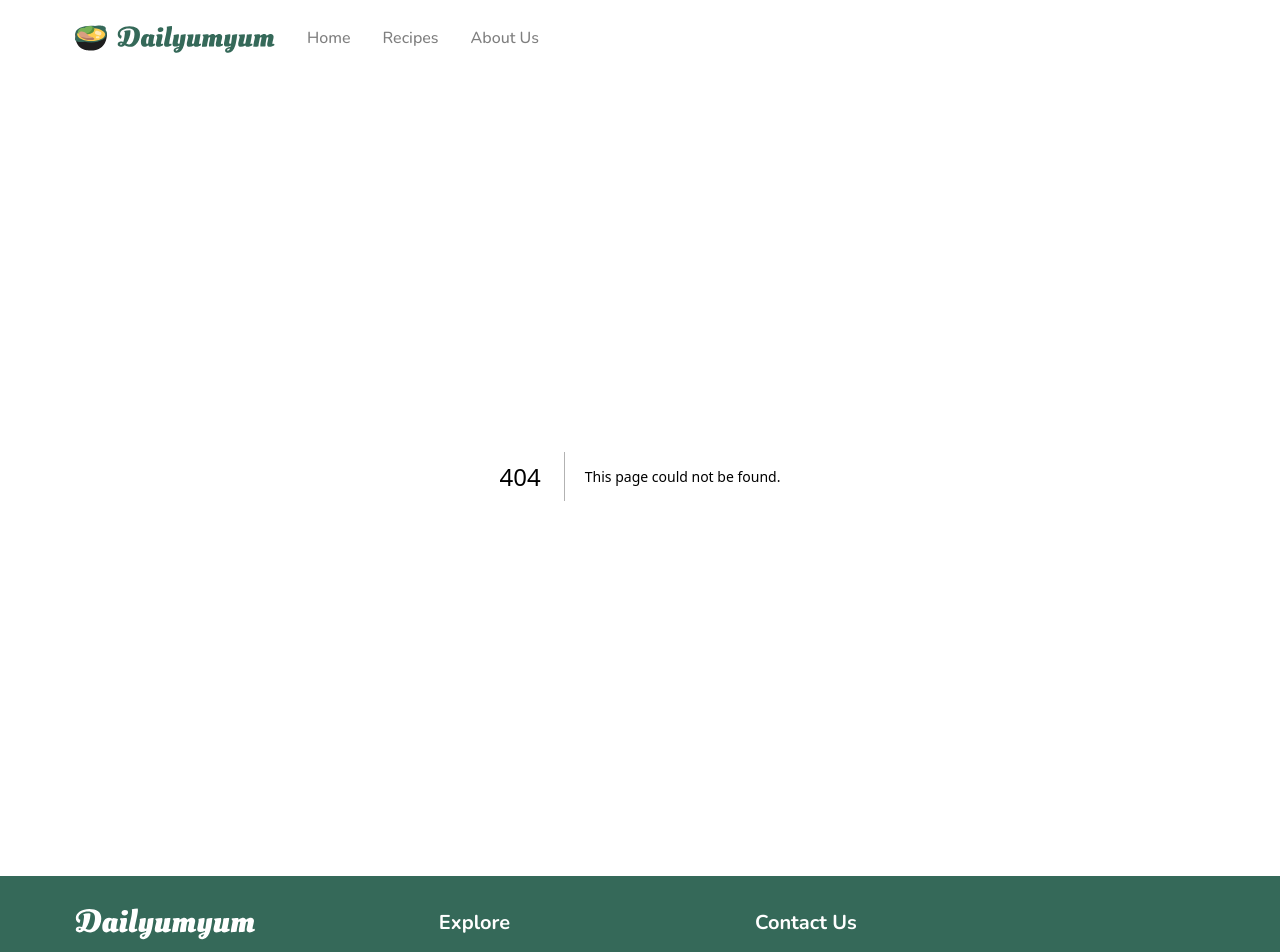
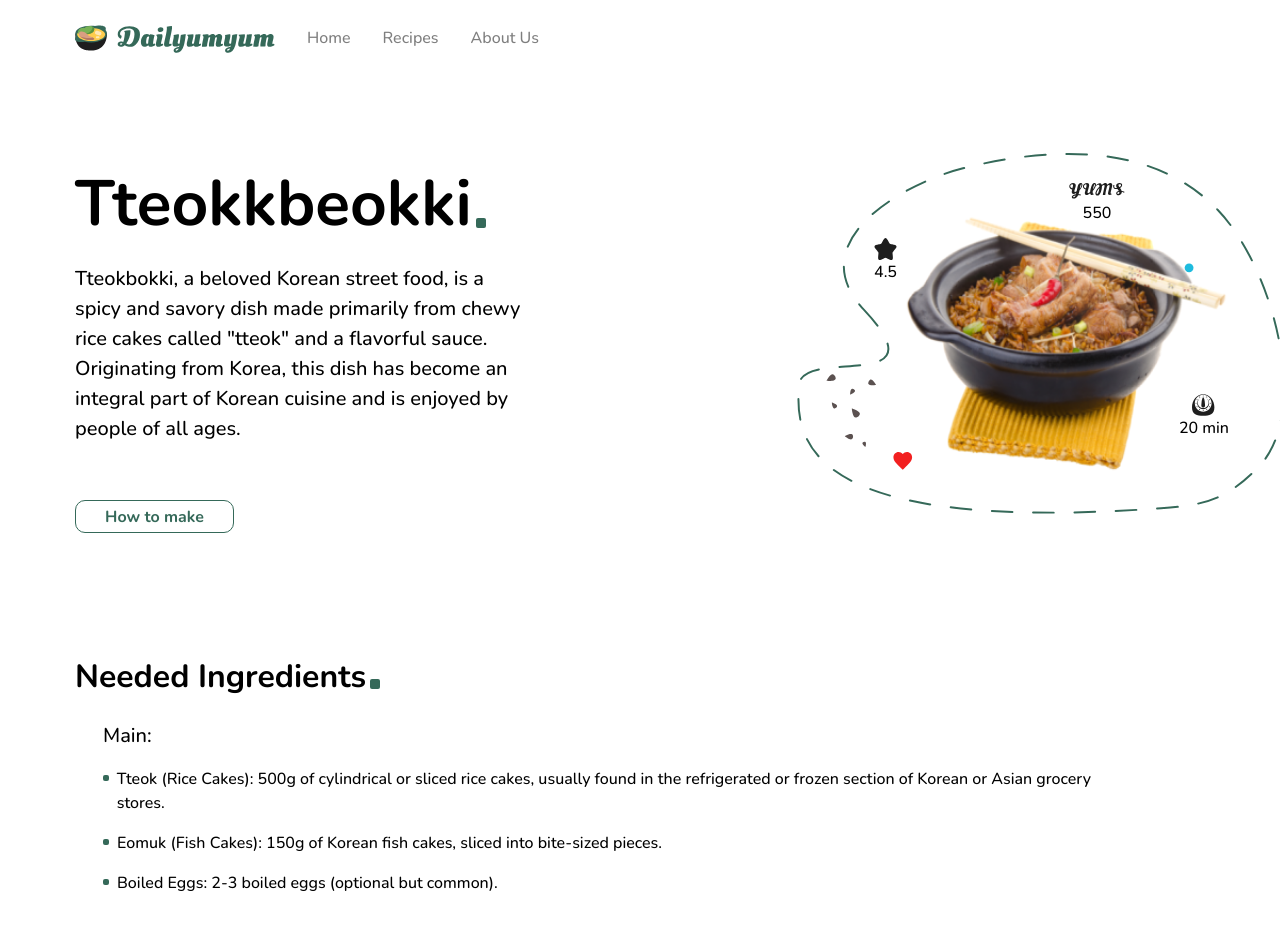
Before and after one commit to TsvettyM/dailyumyum-cfui, a Next.js app: page /recipe/Bibimbap in a window 1280 px wide. Before the commit this address had no page. Shown: the top 952 px of the page. Built offline with nearby package versions, Linux system fonts and the light colour scheme.

Commit message:
[YUM -7] - initial

```diff
--- a/features/common/components/CommonCard.tsx
+++ b/features/common/components/CommonCard.tsx
@@ -16,7 +16,7 @@ interface IProps {
 const CommonCard = ({ recipe, size }: IProps) => {
   return (
     <Link
-      href="/"
+      href={`/recipe/${recipe.title}`}
       className={classNames(
         "common__card w-full relative flex flex-col items-center justify-center rounded-10 text-center shadow-bottom",
         {
--- a/features/icons/components/IconBGAbout.tsx
+++ b/features/icons/components/IconBGAbout.tsx
@@ -13,7 +13,7 @@ const IconBGAbout = ({ className }: IIcon) => {
         d="M398.001 383.501C398.001 383.501 452.851 388.403 486.001 354.5C530.001 309.5 518.501 299.667 486.001 253.5C453.501 207.333 517.686 164.337 481.5 105.5C443.14 43.129 398.414 28.7292 325.5 22.0001C246.567 14.7153 201.266 14.0643 154.5 51.0013C102.704 91.9122 81.5223 102.841 115.5 156C146.5 204.5 -17.5002 291.5 94 366.5C119.359 383.558 172.501 383.501 172.501 383.501"
         stroke="#356959"
         stroke-width="2"
-        stroke-dasharray="22 22"
+        strokeDasharray="22 22"
       />
       <rect x="101" y="327" width="17" height="17" rx="4" fill="#FF9900" />
       <path
--- a/features/icons/components/IconBGIntro.tsx
+++ b/features/icons/components/IconBGIntro.tsx
@@ -17,7 +17,7 @@ const IconIntro = ({ className }: IIcon) => {
         stroke="#356959"
         stroke-width="2"
         stroke-linecap="round"
-        stroke-dasharray="21 21"
+        strokeDasharray="21 21"
       />
       <circle cx="397.5" cy="117.5" r="4.5" fill="#1EBBDE" />
       <rect x="374" y="309.45" width="17" height="17" rx="4" fill="#FF9900" />
--- /dev/null
+++ b/features/icons/components/IconRecipe.tsx
@@ -0,0 +1,57 @@
+import IIcon from "../interfaces/icon.interface";
+
+const IconRecipe = ({ className }: IIcon) => {
+  return (
+    <svg
+      className={className}
+      width="496"
+      height="367"
+      viewBox="0 0 496 367"
+      fill="none"
+      xmlns="http://www.w3.org/2000/svg"
+    >
+      <path
+        d="M107.5 322L106.123 320.705C101.23 316.124 98 313.093 98 309.395C98 306.364 100.299 304 103.225 304C104.878 304 106.464 304.795 107.5 306.04C108.535 304.795 110.122 304 111.775 304C114.701 304 117 306.364 117 309.395C117 313.093 113.77 316.124 108.877 320.705L107.5 322Z"
+        fill="#F22020"
+      />
+      <path
+        d="M68.1545 159.479C149.167 246.495 5.74465 196.437 2.18343 235.618C-3.16475 294.46 11.4999 387 370.014 361.118C412.143 358.077 436 353.682 469.5 318.682C522.65 263.153 484.208 116.656 427.5 57.7319C362.375 -9.93848 259.75 -7.34648 168.684 15.6182C111.184 30.1182 2.1834 88.6183 68.1545 159.479Z"
+        stroke="#356959"
+        strokeWidth="2"
+        strokeLinecap="round"
+        strokeDasharray="21 21"
+      />
+      <circle cx="398.5" cy="116.732" r="4.5" fill="#1EBBDE" />
+      <path
+        d="M58.8187 241.292C60.1189 243.476 54.0005 245.682 54.0005 245.682C54.0005 245.682 53.9011 239.346 56.4096 239.696C57.5293 239.853 58.2427 240.325 58.8187 241.292Z"
+        fill="#5B5150"
+      />
+      <path
+        d="M39.3455 229.094C39.5596 232.869 30.001 231.622 30.001 231.622C30.001 231.622 34.2118 223.17 37.2708 225.342C38.6362 226.311 39.2506 227.423 39.3455 229.094Z"
+        fill="#5B5150"
+      />
+      <path
+        d="M38.4138 259.693C35.8758 260.355 35.4175 253.683 35.4175 253.683C35.4175 253.683 41.7423 255.392 40.6829 257.769C40.21 258.831 39.538 259.4 38.4138 259.693Z"
+        fill="#5B5150"
+      />
+      <path
+        d="M74.0293 230.689C76.5061 228.697 80.328 235.844 80.328 235.844C80.328 235.844 72.4875 237.098 72.4771 233.943C72.4725 232.535 72.9321 231.572 74.0293 230.689Z"
+        fill="#5B5150"
+      />
+      <path
+        d="M69.0406 293.576C71.1267 293.805 69.5663 298.924 69.5663 298.924C69.5663 298.924 65.3253 295.842 66.7954 294.367C67.4516 293.708 68.1165 293.474 69.0406 293.576Z"
+        fill="#5B5150"
+      />
+      <path
+        d="M56.424 290.34C54.8657 293.111 48.6599 287.897 48.6599 287.897C48.6599 287.897 55.4718 283.818 56.6546 286.742C57.1825 288.047 57.1142 289.113 56.424 290.34Z"
+        fill="#5B5150"
+      />
+      <path
+        d="M60.3121 268.9C56.4199 269.915 55.7171 259.683 55.7171 259.683C55.7171 259.683 65.4166 262.304 63.792 265.95C63.0668 267.577 62.0363 268.451 60.3121 268.9Z"
+        fill="#5B5150"
+      />
+    </svg>
+  );
+};
+
+export default IconRecipe;
--- /dev/null
+++ b/features/recipe/RecipeView.tsx
@@ -0,0 +1,118 @@
+import CommonButton from "../common/components/CommonButton";
+import IconRecipe from "../icons/components/IconRecipe";
+import Image from "next/image";
+import IconYums from "../icons/components/IconYums";
+import IconTime from "../icons/components/IconTime";
+import IconRating from "../icons/components/IconRating";
+
+const RecipeView = () => {
+  return (
+    <section className="recipe__view py-20">
+      <div className="container relative flex flex-col items-center justify-center">
+        <div className="recipe flex justify-center items-center w-full mb-20">
+          <div className="left flex flex-col mr-auto">
+            <h1 className="text-64 font-bold mb-3">
+              <span className="flex items-end">
+                Tteokkbeokki
+                <span className="relative bottom-6 ml-1 block h-2.5 w-2.5 rounded-2 bg-green" />
+              </span>
+            </h1>
+
+            <p className="text-20 text-start font-medium max-w-[460px] mb-14">
+              Tteokbokki, a beloved Korean street food, is a spicy and savory
+              dish made primarily from chewy rice cakes called "tteok" and a
+              flavorful sauce. Originating from Korea, this dish has become an
+              integral part of Korean cuisine and is enjoyed by people of all
+              ages.
+            </p>
+
+            <CommonButton
+              type="button"
+              href=""
+              title="How to make"
+              style="border"
+              className="!w-[159px] h-[33px] !rounded-10"
+            />
+          </div>
+
+          <div className="right relative flex flex-col items-center justify-center ml-auto">
+            <IconRecipe className="absolute -right-20 -top-14 w-[488px]" />
+
+            <div className="relative bottom-2 left-8 h-[278px] w-[343px]">
+              <Image
+                src="/images/intro-img.png"
+                alt=""
+                fill
+                draggable={false}
+              />
+            </div>
+
+            <p className="flex flex-col items-center justify-center absolute -right-6 bottom-11">
+              <IconTime className="w-[23px] h-[22px] right-5 -top-10" />
+              20 min
+            </p>
+
+            <p className="flex flex-col items-center justify-center absolute -top-7 right-20">
+              <IconYums className="w-14 h-[23px]" />
+              550
+            </p>
+
+            <p className="flex flex-col items-center justify-center absolute top-8 left-3">
+              <IconRating className="w-[23px] h-[22px]" />
+              4.5
+            </p>
+          </div>
+        </div>
+
+        <div className="ingredient--list flex flex-col justify-start items-start my-10 mr-auto">
+          <h2 className="text-32 font-bold mb-5">
+            <span className="flex justify-center items-end">
+              Needed Ingredients
+              <span className="relative bottom-3 ml-1 block h-2.5 w-2.5 rounded-2 bg-green" />
+            </span>
+          </h2>
+
+          <div className="ml-7">
+            <h3 className="text-20 font-medium mb-4">Main:</h3>
+            <p className="flex justify-start items-start text-16 font-medium max-w-[1000px] mb-4">
+              <span className="relative top-2 mr-2 block h-1.5 w-1.5 rounded-2 bg-green" />
+              Tteok (Rice Cakes): 500g of cylindrical or sliced rice cakes,
+              usually found in the refrigerated or frozen section of Korean or
+              Asian grocery stores.
+            </p>
+
+            <p className="flex justify-start items-start text-16 font-medium mb-4">
+              <span className="relative top-2 mr-2 block h-1.5 w-1.5 rounded-2 bg-green" />
+              Eomuk (Fish Cakes): 150g of Korean fish cakes, sliced into
+              bite-sized pieces.
+            </p>
+
+            <p className="flex justify-start items-start text-16 font-medium">
+              <span className="relative top-2 mr-2 block h-1.5 w-1.5 rounded-2 bg-green" />
+              Boiled Eggs: 2-3 boiled eggs (optional but common).
+            </p>
+
+            <h3 className="text-20 font-medium mt-14 mb-4">Sauce:</h3>
+            <p className="flex justify-start items-start text-16 font-medium mb-4">
+              <span className="relative top-2 mr-2 block h-1.5 w-1.5 rounded-2 bg-green" />
+              Gochujang (Korean Red Chili Paste): 2-3 tablespoons.
+            </p>
+
+            <p className="flex justify-start items-start text-16 font-medium mb-4">
+              <span className="relative top-2 mr-2 block h-1.5 w-1.5 rounded-2 bg-green" />
+              Gochugaru (Korean Red Chili Flakes): 1-2 teaspoons (adjust to
+              taste for spiciness).
+            </p>
+
+            <p className="flex justify-start items-start text-16 font-medium mb-4">
+              <span className="relative top-2 mr-2 block h-1.5 w-1.5 rounded-2 bg-green" />
+              Soy Sauce: 2 tablespoons.
+            </p>
+          </div>
+        </div>
+      </div>
+    </section>
+  );
+};
+
+export default RecipeView;
--- /dev/null
+++ b/pages/recipe/[name].tsx
@@ -0,0 +1,16 @@
+import RecipeView from "@/features/recipe/RecipeView";
+import Head from "next/head";
+
+const Recipe = () => {
+  return (
+    <>
+      <Head>
+        <title>Recipe</title>
+      </Head>
+
+      <RecipeView />
+    </>
+  );
+};
+
+export default Recipe;
```
